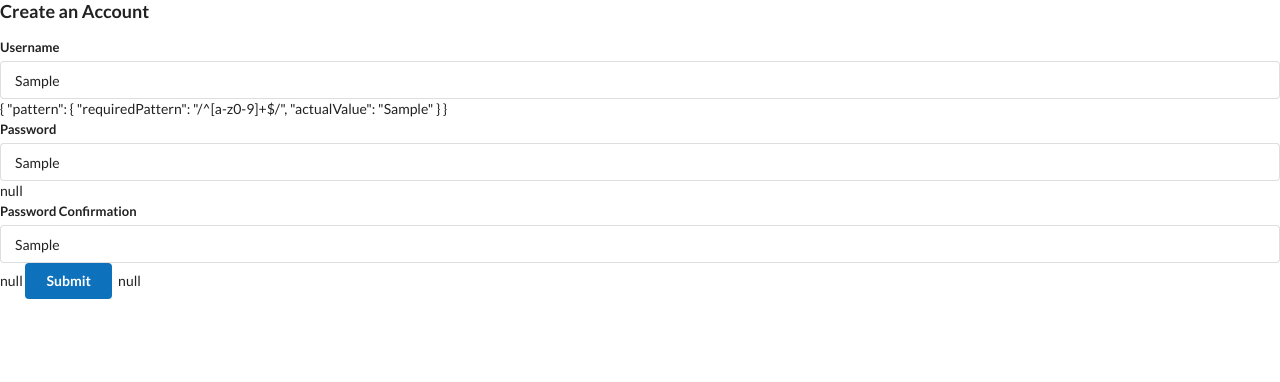
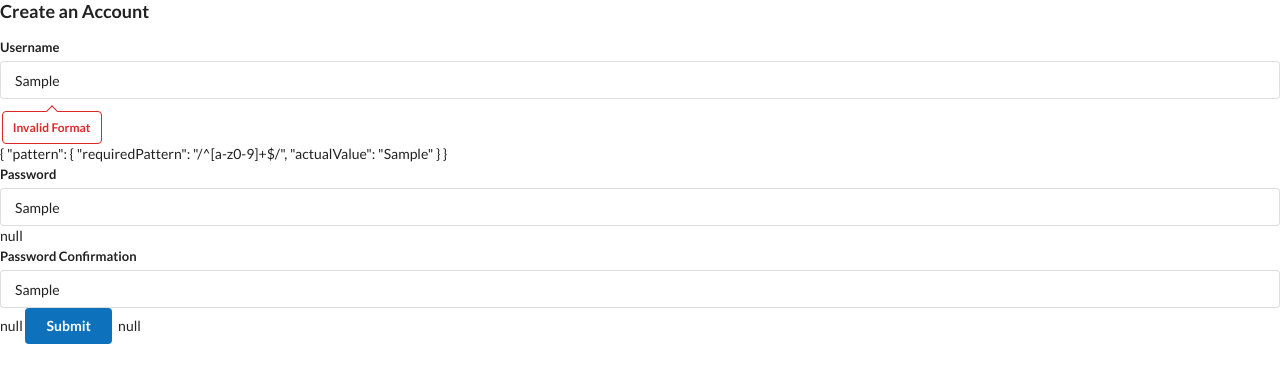
Before and after one commit to varungarg2796/emailApp, an Angular app: page /signup in a window 1280 px wide. Both pictures are taken after typing "Sample", "Sample", "Sample" into the empty fields and a click on the button "Submit". Shown: the top 382 px of the page. Built offline with nearby package versions, Linux system fonts and the light colour scheme.

Commit message:
error handling

```diff
--- a/src/app/shared/input/input.component.html
+++ b/src/app/shared/input/input.component.html
@@ -1,4 +1,27 @@
 <div class="field">
     <label> {{label}} </label>
     <input [formControl]="control" />
+    <div *ngIf ="showErrors()" class="ui pointing red basic label">
+        <p *ngIf= "control.errors.required">
+            Value is required
+        </p>
+        <p *ngIf= "control.errors.minlength">
+            Value you entered is
+            {{ control.errors.minlength.actualLength }}
+            characters long, but it must be at least
+            {{ control.errors.minlength.requiredLength }}
+        </p>
+        <p *ngIf= "control.errors.maxlength">
+            Value you entered is
+            {{ control.errors.maxlength.actualLength }}
+            characters long, but it cannot be longer than
+            {{ control.errors.maxlength.requiredLength }}
+        </p>
+        <p *ngIf= "control.errors.pattern">
+            Invalid Format
+        </p>
+        <p *ngIf= "control.errors.nonUniqueUsername">
+            Username is taken
+        </p>
+    </div>
 </div>
--- a/src/app/shared/input/input.component.ts
+++ b/src/app/shared/input/input.component.ts
@@ -16,4 +16,9 @@
   ngOnInit() {
   }
 
+  showErrors() {
+    const { dirty, touched, errors } = this.control;
+    return dirty && touched && errors;
+  }
+
 }
```
